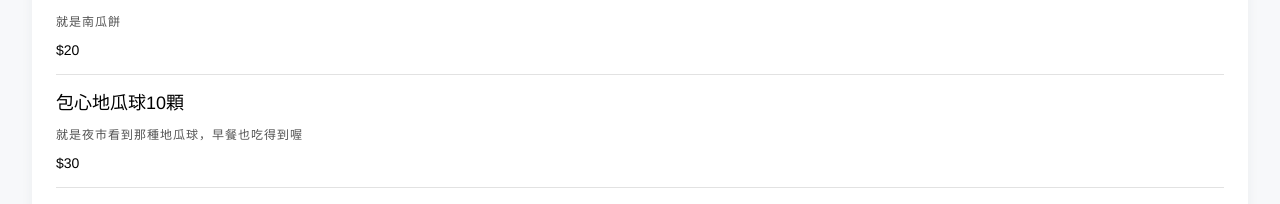
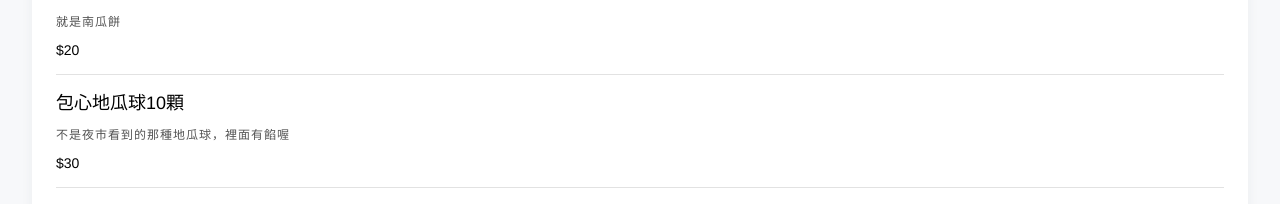
Before and after one commit to Hazelwu2/breakfast, a Vue app: page / in a window 1280 px wide. Shown: the part 4987-5191 px from the top of the page. Built offline with nearby package versions, Linux system fonts and the light colour scheme.

Commit message:
[Add] 包心地瓜球10顆文案，不是夜市看到的那種地瓜球，裡面有餡喔

```diff
--- a/src/views/Menu.vue
+++ b/src/views/Menu.vue
@@ -462,7 +462,7 @@ export default {
         },
         {
           title: "包心地瓜球10顆",
-          subtitle: "就是夜市看到那種地瓜球，早餐也吃得到喔",
+          subtitle: "不是夜市看到的那種地瓜球，裡面有餡喔",
           price: 30,
           withBread: false,
           noRadio: true,
```
